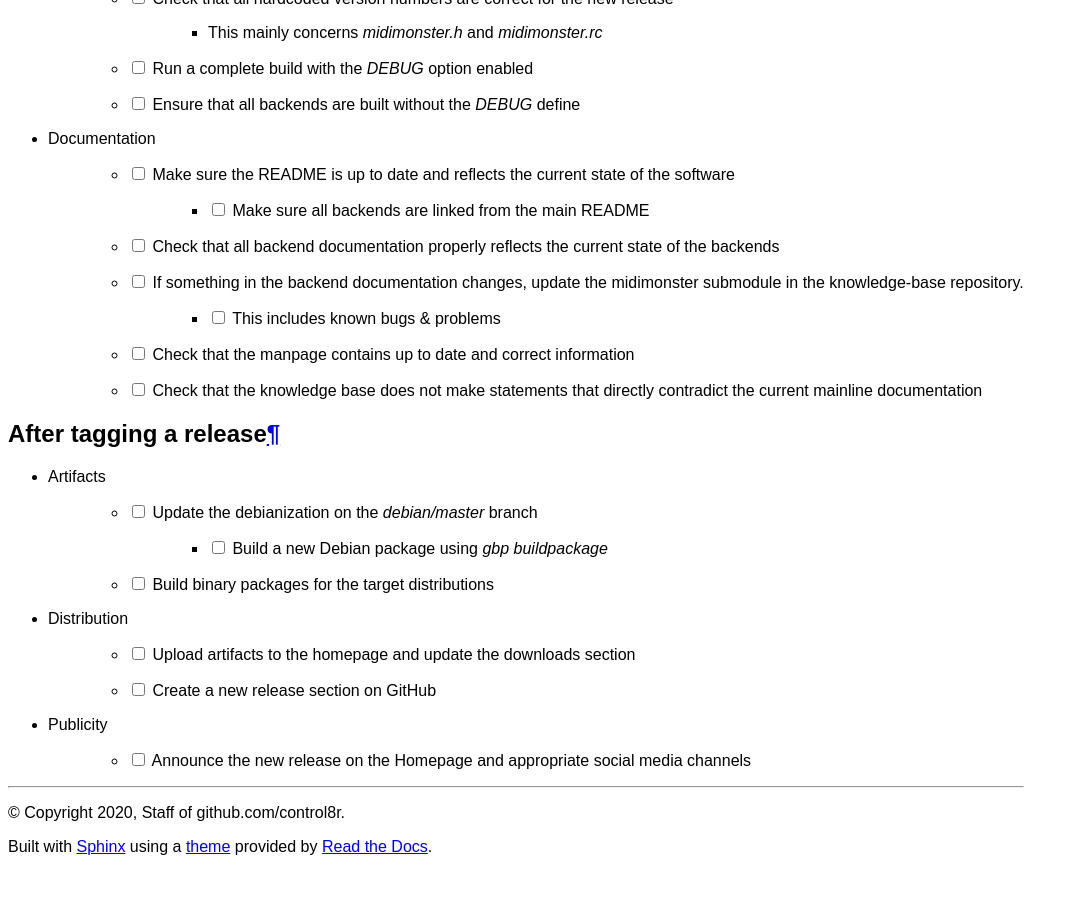
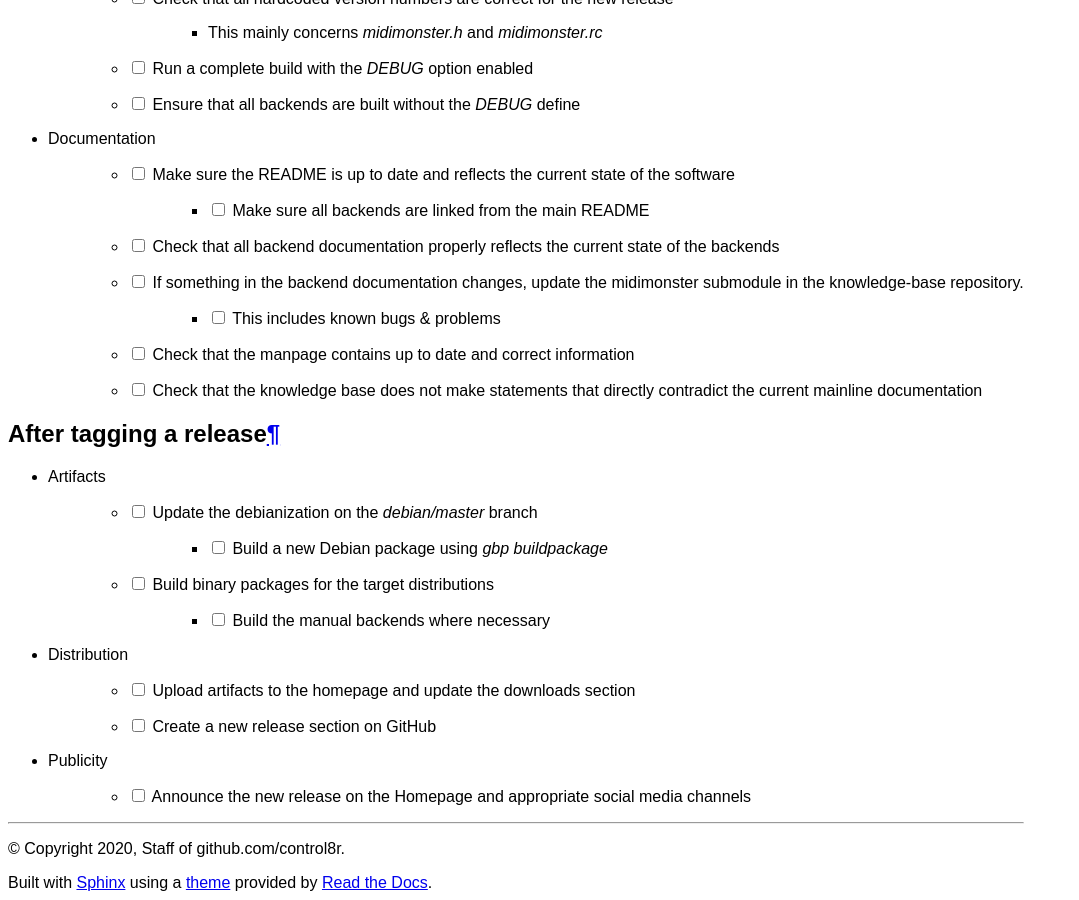
Before and after one commit to control8r/midimonster-knowledge-base, a Sphinx documentation site: the page built from source/dev/Release-Checklist.rst, in a window 1280 px wide and 900 px high, scrolled down 972 px. Shown: the whole window, without its empty margins (0-1079 px from the left). Built offline with Sphinx 7.4.7 and the Read the Docs theme 2.0.0, drawn with Linux system fonts in a browser that asks for light colours; pages that are not in the unit, such as notebooks, are missing from menus; before the commit the page ends 1836 px from its top, so only the background shows below that.

Commit message:
Add manual backend build check

```diff
--- a/source/dev/Release-Checklist.rst
+++ b/source/dev/Release-Checklist.rst
@@ -37,6 +37,7 @@ After tagging a release
    * |check| Update the debianization on the `debian/master` branch
       * |check| Build a new Debian package using `gbp buildpackage`
    * |check| Build binary packages for the target distributions
+      * |check| Build the manual backends where necessary
 
 * Distribution
    * |check| Upload artifacts to the homepage and update the downloads section
```
